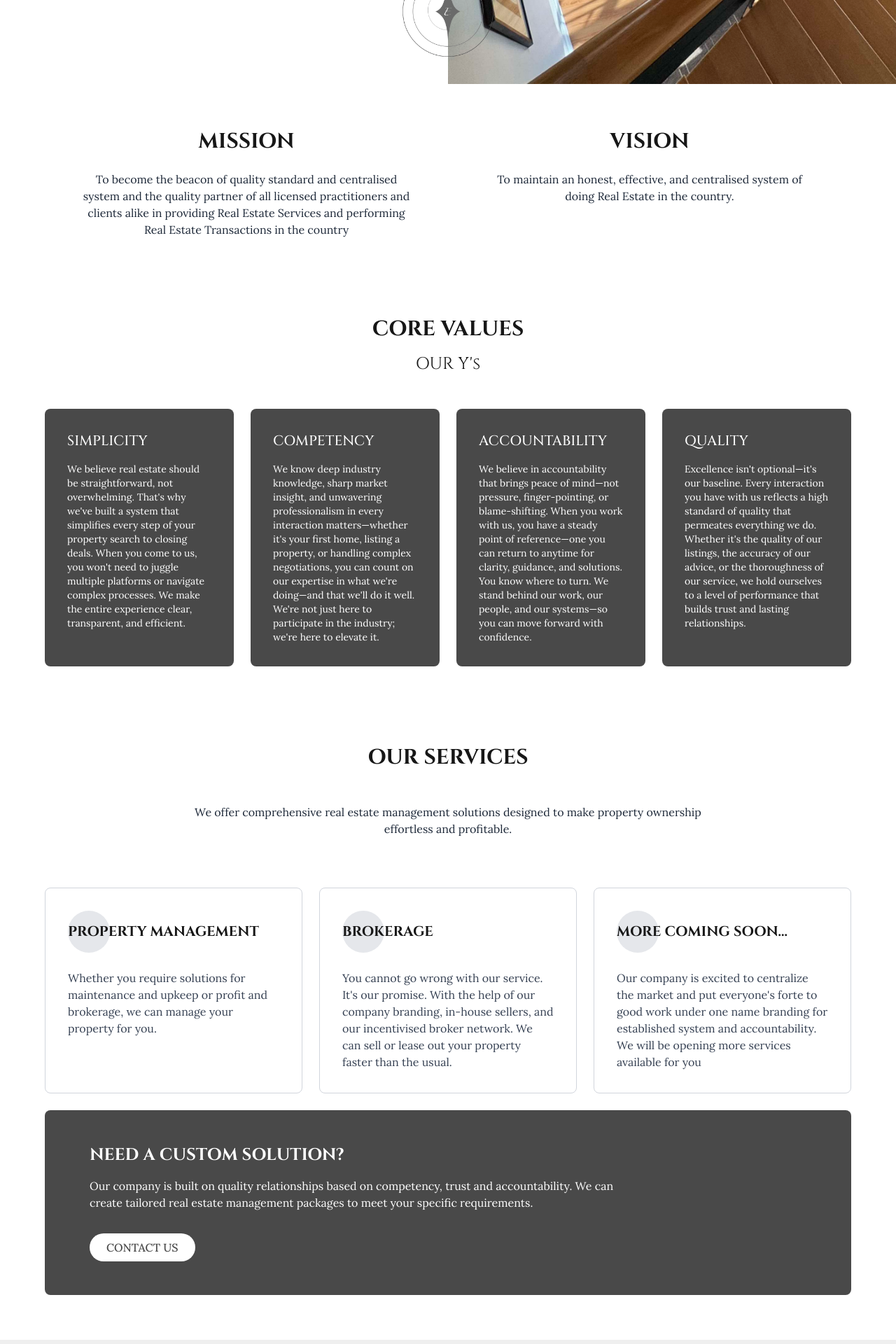
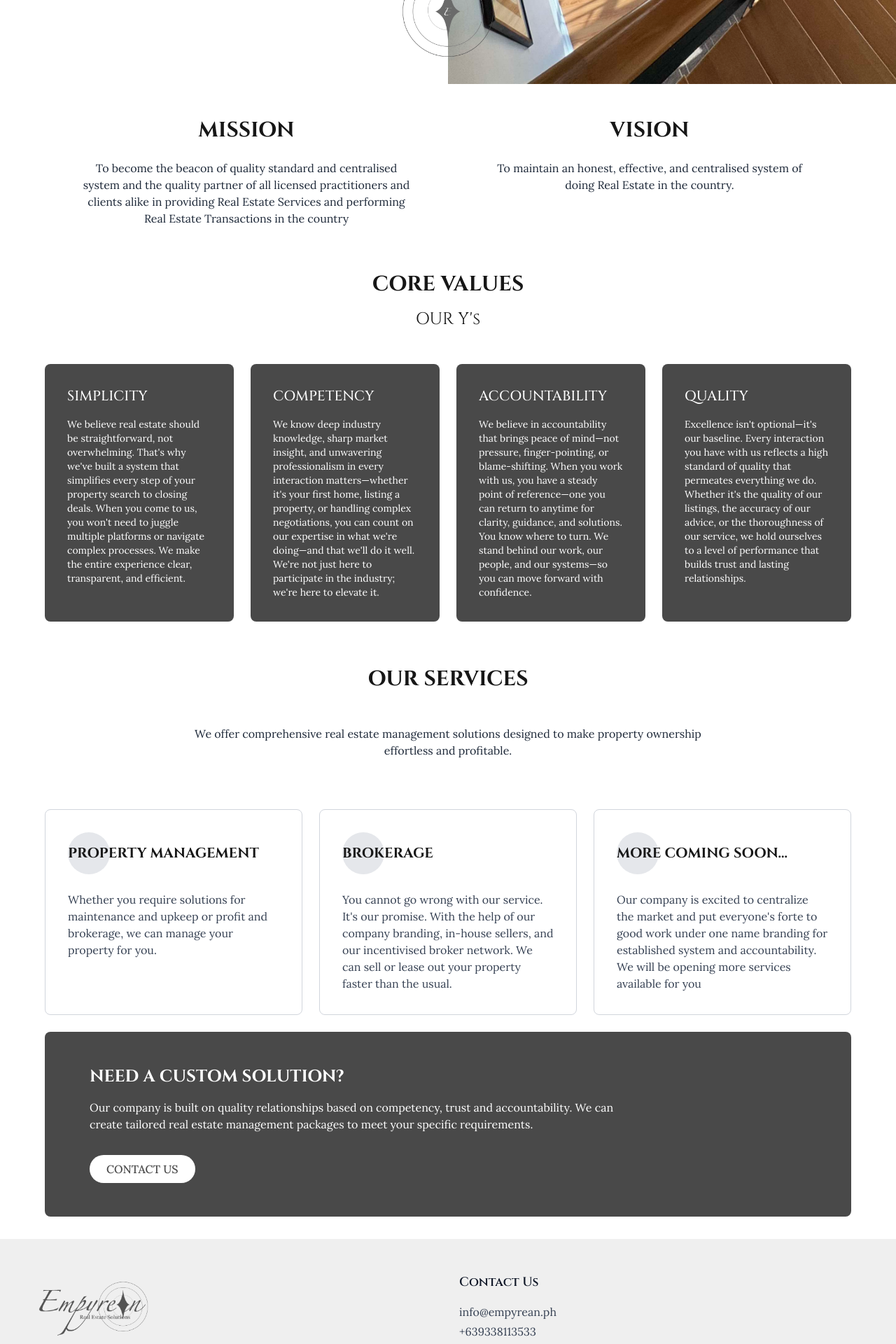
Before and after one commit to Empyrean25/empyrean, a Next.js app: page /about-us in a window 1280 px wide. Shown: the part 680-2600 px from the top of the page at 70% size. Built offline with nearby package versions, Linux system fonts and the light colour scheme.

Commit message:
Refactor About page layout: adjust padding and margin for sections to enhance visual consistency and improve overall design.

```diff
--- a/src/app/about-us/page.tsx
+++ b/src/app/about-us/page.tsx
@@ -61,7 +61,7 @@ export default function AboutPage() {
   ];
 
   return (
-    <main className="min-h-screen flex flex-col space-y-4">
+    <main className="min-h-screen flex flex-col">
       {/* Who We Are Section */}
       <section
         className="flex flex-col md:flex-row relative h-[calc(100vh-6rem)]"
@@ -117,7 +117,7 @@ export default function AboutPage() {
 
       {/* Mission and Vision Section */}
       <section
-        className="flex flex-col md:flex-row py-12 px-8 md:px-16 container mx-auto"
+        className="flex flex-col md:flex-row py-8 px-8 md:px-16 container mx-auto mt-4"
         aria-label="Mission and Vision"
       >
         <div className="w-full md:w-1/2 text-center px-4 md:px-12 mb-12 md:mb-0">
@@ -140,7 +140,7 @@ export default function AboutPage() {
 
       {/* Core Values Section */}
       <section
-        className="py-12 px-8 md:px-16 text-center container mx-auto"
+        className="py-8 px-8 md:px-16 text-center container mx-auto"
         aria-label="Core Values"
       >
         <h2 className="text-3xl  font-bold mb-4">CORE VALUES</h2>
@@ -159,7 +159,7 @@ export default function AboutPage() {
 
       {/* Our Services Section */}
       <section
-        className="py-12 px-8 md:px-16 text-center container mx-auto gap-6 flex flex-col items-center"
+        className="py-8 px-8 md:px-16 text-center container mx-auto gap-6 flex flex-col items-center"
         aria-label="Our Services"
       >
         <h2 className="text-3xl  font-bold mb-6">OUR SERVICES</h2>
```
